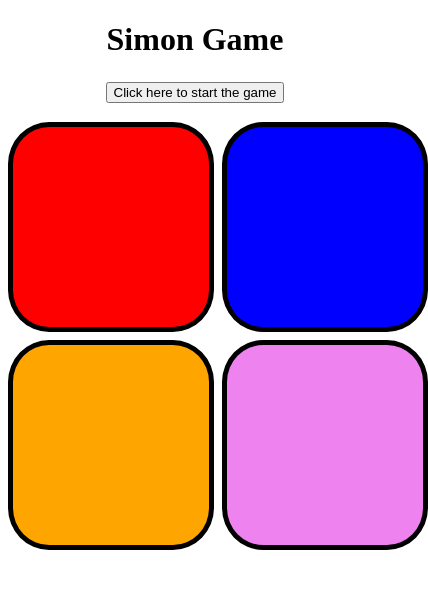
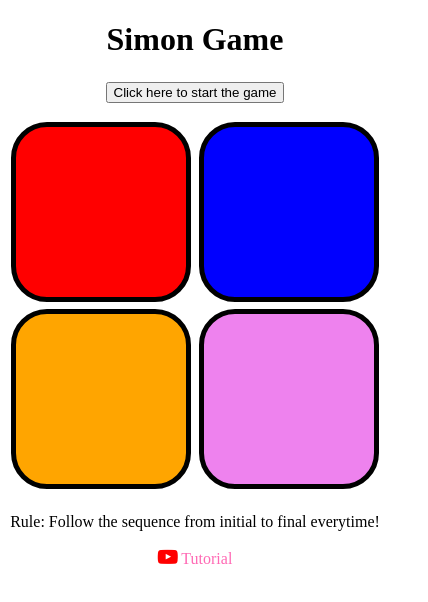
Before and after one commit to Nikhil9958/Simons-Game, a plain HTML site: page index.html in a window 390 px wide. Shown: the whole page, 428 px wide, since content can reach past the window. Drawn offline with Linux system fonts and the light colour scheme.

Commit message:
Added youtube link for tutorial and optimised for mobile

```diff
--- a/index.html
+++ b/index.html
@@ -5,6 +5,7 @@
     <meta name="viewport" content="width=device-width, initial-scale=1.0">
     <title>Simon Game</title>
     <link rel="stylesheet" href="style.css">
+    <link rel="stylesheet" href="https://cdnjs.cloudflare.com/ajax/libs/font-awesome/4.7.0/css/font-awesome.min.css">
 </head>
 <body>
     <h1 class="heading">Simon Game</h2>
@@ -19,6 +20,10 @@
             <div class="box4" id="pink"></div>
         </div>
     </div>
+    <div>
+        <p>Rule: Follow the sequence from initial to final everytime!</p>
+        <a href="https://www.youtube.com/watch?v=EWJ5uYwQJGU"><i class="fa fa-youtube-play" style="font-size:20px;color:red"></i> Tutorial</a>
+    </div>
     <script src="app.js"></script>
 </body>
 </html>
--- a/style.css
+++ b/style.css
@@ -1,5 +1,9 @@
 body{
     text-align: center;
+}
+a{
+    color: hotpink;
+    text-decoration: none;
 }
 
 .container{
@@ -15,8 +19,8 @@ body{
     margin-bottom: 2%;
 }
 .box1{
-    height: 200px;
-    width: 200px;
+    height: 170px;
+    width: 170px;
     border: 5px solid black;
     background-color: red;
     border-radius: 20%;
@@ -24,16 +28,16 @@ body{
 }
 
 .box2{
-    height: 200px;
-    width: 200px;
+    height: 170px;
+    width: 170px;
     border: 5px solid black;
     background-color: blue;
     border-radius: 20%;
 }
 
 .box3{
-    height: 200px;
-    width: 200px;
+    height: 170px;
+    width: 170px;
     border: 5px solid black;
     background-color: orange;
     border-radius: 20%;
@@ -41,8 +45,8 @@ body{
 }
 
 .box4{
-    height: 200px;
-    width: 200px;
+    height: 170px;
+    width: 170px;
     border: 5px solid black;
     background-color: violet;
     border-radius: 20%;
```
